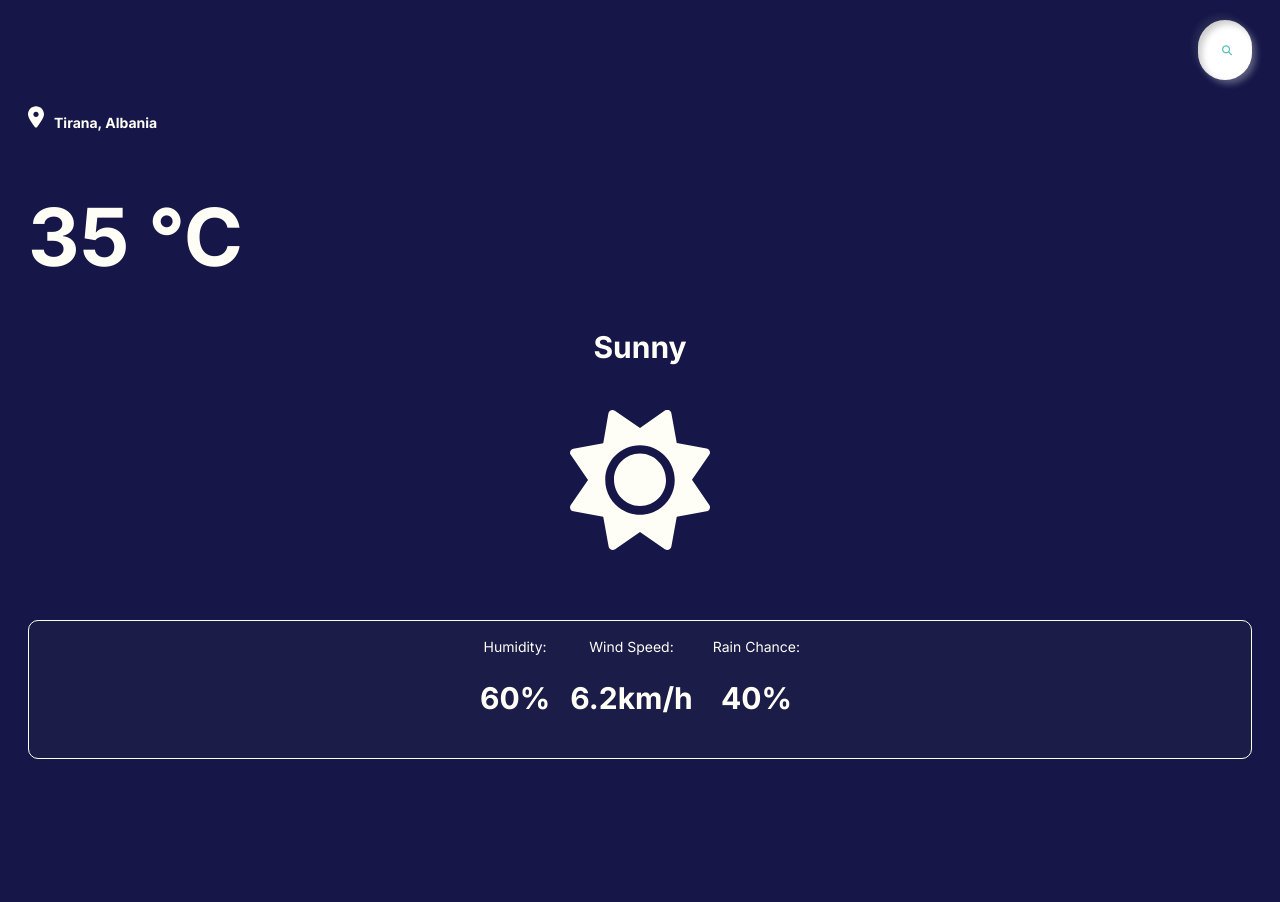
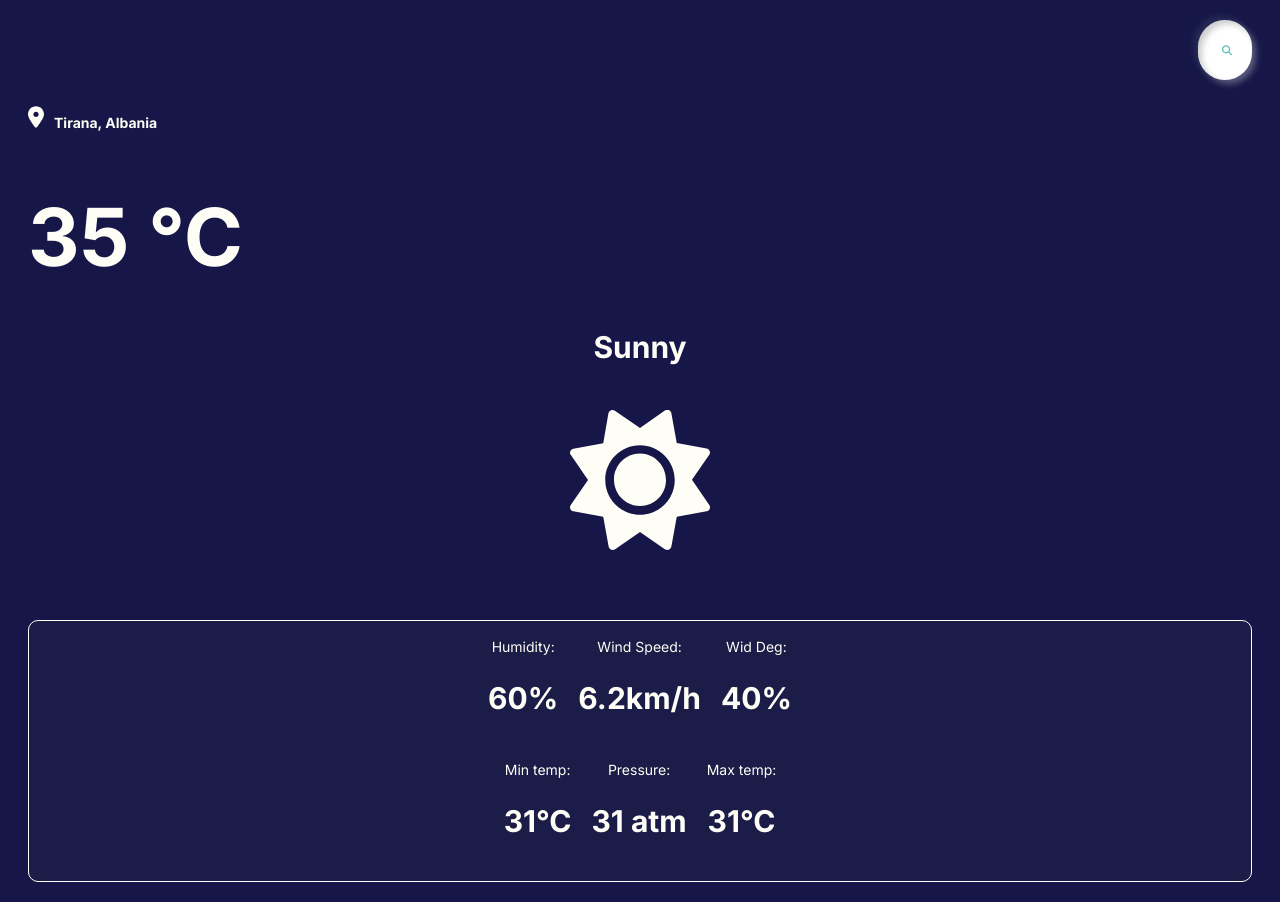
Before and after one commit to nikolliervin/WeatherApp, a plain HTML site: page index.html in a window 1280 px wide. Before the commit the page ends 800 px from the top, so only its background shows below. Drawn offline with Linux system fonts and the light colour scheme.

Commit message:
added more details

```diff
--- a/css/styles.css
+++ b/css/styles.css
@@ -137,10 +137,16 @@ h2{
     border-radius: 10px;
     padding: 7px;
     display: flex;
-    flex-direction: row;
+    flex-direction: column;
     justify-content: center;
 
 }
+.upper-desc, .lower-desc{
+    display: flex;
+    flex-direction: row;
+    justify-content: center;
+}
+
 .description-unit{
     font-size: 1.4rem;
     display: flex;
--- a/index.html
+++ b/index.html
@@ -33,10 +33,18 @@
         <svg class="weather sunny"xmlns="http://www.w3.org/2000/svg" viewBox="0 0 512 512"><!--! Font Awesome Pro 6.1.1 by @fontawesome - https://fontawesome.com License - https://fontawesome.com/license (Commercial License) Copyright 2022 Fonticons, Inc. --><path d="M256 159.1c-53.02 0-95.1 42.98-95.1 95.1S202.1 351.1 256 351.1s95.1-42.98 95.1-95.1S309 159.1 256 159.1zM509.3 347L446.1 255.1l63.15-91.01c6.332-9.125 1.104-21.74-9.826-23.72l-109-19.7l-19.7-109c-1.975-10.93-14.59-16.16-23.72-9.824L256 65.89L164.1 2.736c-9.125-6.332-21.74-1.107-23.72 9.824L121.6 121.6L12.56 141.3C1.633 143.2-3.596 155.9 2.736 164.1L65.89 256l-63.15 91.01c-6.332 9.125-1.105 21.74 9.824 23.72l109 19.7l19.7 109c1.975 10.93 14.59 16.16 23.72 9.824L256 446.1l91.01 63.15c9.127 6.334 21.75 1.107 23.72-9.822l19.7-109l109-19.7C510.4 368.8 515.6 356.1 509.3 347zM256 383.1c-70.69 0-127.1-57.31-127.1-127.1c0-70.69 57.31-127.1 127.1-127.1s127.1 57.3 127.1 127.1C383.1 326.7 326.7 383.1 256 383.1z"/></svg>
     </div>
     <div class="detailed-description">
-        <div class="description-unit humidity">Humidity:<h2>60%</h2></div>
-        <div class="description-unit windspeed">Wind Speed:<h2>6.2km/h</h2></div>
-        <div class="description-unit chances">Rain Chance: <h2>40%</h2></div>
+        <div class="upper-desc">
+            <div class="description-unit humidity">Humidity:<h2>60%</h2></div>
+            <div class="description-unit windspeed">Wind Speed:<h2>6.2km/h</h2></div>
+            <div class="description-unit winddeg">Wid Deg: <h2>40%</h2></div>
+        </div>
+        <div class="lower-desc">
+            <div class="description-unit maxtemp">Min temp:<h2>31°C</h2></div>
+            <div class="description-unit maxtemp">Pressure:<h2>31 atm</h2></div>
+            <div class="description-unit mintemp">Max temp:<h2>31°C</h2></div>
+        </div>
     </div>
+
     </div>
   </div>
   <script src="/js/app.js"></script>
--- a/js/app.js
+++ b/js/app.js
@@ -16,7 +16,7 @@ let weather={
         const { name } = data;
         const { icon, description } = data.weather[0];
         const { temp, humidity, pressure, temp_min, temp_max } = data.main;
-        const { speed } = data.wind;
+        const { speed, deg } = data.wind;
         const { country } = data.sys
         document.getElementById('cityName').innerHTML=name + ', ' + country;
         document.getElementById('temp').innerHTML = Math.round(convert(temp)) + ' ' + '°C';
```
